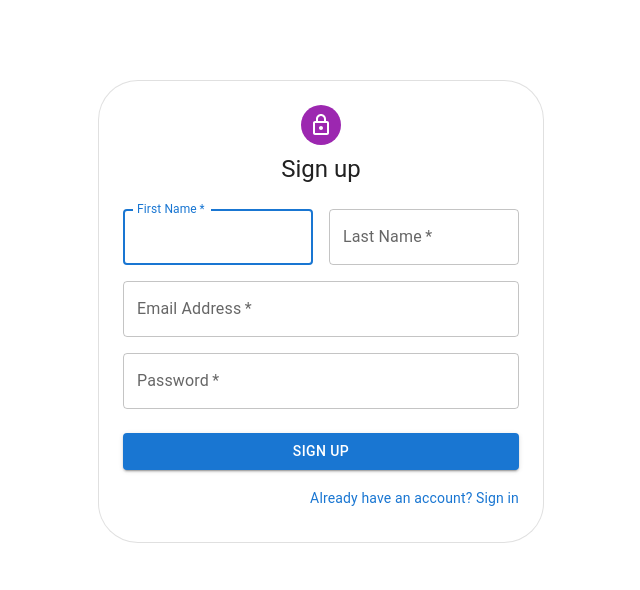
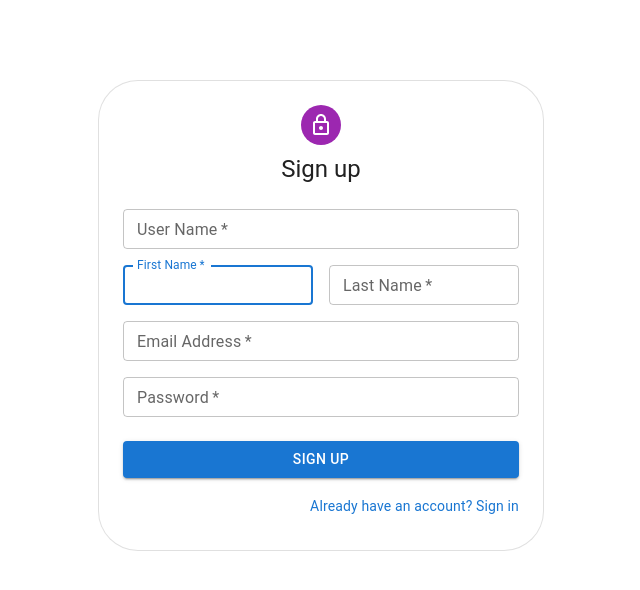
Before and after one commit to VamsiKrishna0001/storefront-frontend, a React (Create React App) app: page /sign-up in a window 1280 px wide. Shown: the top 590 px of the page, without its empty margins (319-959 px from the left). Built offline with nearby package versions, Linux system fonts and the light colour scheme.

Commit message:
integrated sign up

```diff
--- a/package.json
+++ b/package.json
@@ -15,6 +15,7 @@
     "@testing-library/jest-dom": "^5.16.5",
     "@testing-library/react": "^13.4.0",
     "@testing-library/user-event": "^13.5.0",
+    "axios": "^1.3.6",
     "react": "^18.2.0",
     "react-dom": "^18.2.0",
     "react-router-dom": "^6.10.0",
--- a/src/pages/signup.js
+++ b/src/pages/signup.js
@@ -13,6 +13,8 @@ import Typography from '@mui/material/Typography';
 import Container from '@mui/material/Container';
 import { createTheme, ThemeProvider } from '@mui/material/styles';
 import { Card } from '@mui/material';
+import axios from "axios";
+import { Navigate } from "react-router-dom";
 
 function Copyright(props) {
   return (
@@ -29,14 +31,46 @@ function Copyright(props) {
 
 const theme = createTheme();
 
-export default function SignUp() {
-  const handleSubmit = (event) => {
+const SignUp = () => {
+  // const initialValues = {
+  //   "username": "",
+  //   "password": "",
+  //   "email": "",
+  //   "first_name": "",
+  //   "last_name": ""
+  // }
+  // const [formValues, setFormValues] = React.useState(initialValues);
+
+  // const handleChange = (e) => {
+  //   const { name, value } = e.target;
+  //   setFormValues({ ...formValues, [name]: value });
+  // };
+
+  // const submit = () => {
+  //   console.log("formvalues.. ", formValues);
+  // }
+
+  const registerApi = async (data) => {
+
+    let res = await axios.post('http://127.0.0.1:8000/auth/users/', data);
+    if (res.status === 201) {
+      window.location.href = "/"
+    }
+
+    // http://127.0.0.1:8000/auth/users/
+  }
+
+  const handleSubmit = async (event) => {
     event.preventDefault();
     const data = new FormData(event.currentTarget);
     console.log({
       email: data.get('email'),
       password: data.get('password'),
+      first_name: data.get('first_name'),
+      last_name: data.get('last_name'),
+      username: data.get('username'),
     });
+    await registerApi(data);
   };
 
   return (
@@ -60,39 +94,61 @@ export default function SignUp() {
             </Typography>
             <Box component="form" noValidate onSubmit={handleSubmit} sx={{ mt: 3 }}>
               <Grid container spacing={2}>
+                <Grid item xs={12}>
+                  <TextField
+                    size='small'
+                    required
+                    fullWidth
+                    id="username"
+                    label="User Name"
+                    name="username"
+                  // value={formValues.username}
+                  // onChange={handleChange}
+                  />
+                </Grid>
                 <Grid item xs={12} sm={6}>
                   <TextField
+                    size='small'
                     autoComplete="given-name"
-                    name="firstName"
+                    name="first_name"
                     required
                     fullWidth
-                    id="firstName"
+                    id="first_name"
                     label="First Name"
+                    // value={formValues.first_name}
+                    // onChange={handleChange}
                     autoFocus
                   />
                 </Grid>
                 <Grid item xs={12} sm={6}>
                   <TextField
+                    size='small'
                     required
                     fullWidth
-                    id="lastName"
+                    id="last_name"
                     label="Last Name"
-                    name="lastName"
+                    name="last_name"
                     autoComplete="family-name"
+                  // value={formValues.last_name}
+                  // onChange={handleChange}
                   />
                 </Grid>
                 <Grid item xs={12}>
                   <TextField
+                    size='small'
                     required
                     fullWidth
                     id="email"
                     label="Email Address"
                     name="email"
                     autoComplete="email"
+                  // value={formValues.email}
+                  // onChange={handleChange}
                   />
                 </Grid>
                 <Grid item xs={12}>
                   <TextField
+                    size='small'
                     required
                     fullWidth
                     name="password"
@@ -100,6 +156,8 @@ export default function SignUp() {
                     type="password"
                     id="password"
                     autoComplete="new-password"
+                  // value={formValues.password}
+                  // onChange={handleChange}
                   />
                 </Grid>
               </Grid>
@@ -125,3 +183,5 @@ export default function SignUp() {
     </ThemeProvider>
   );
 }
+
+export default SignUp;
```
Also changed, not shown: 1 other file (tests, documents, lock files or other folders).
